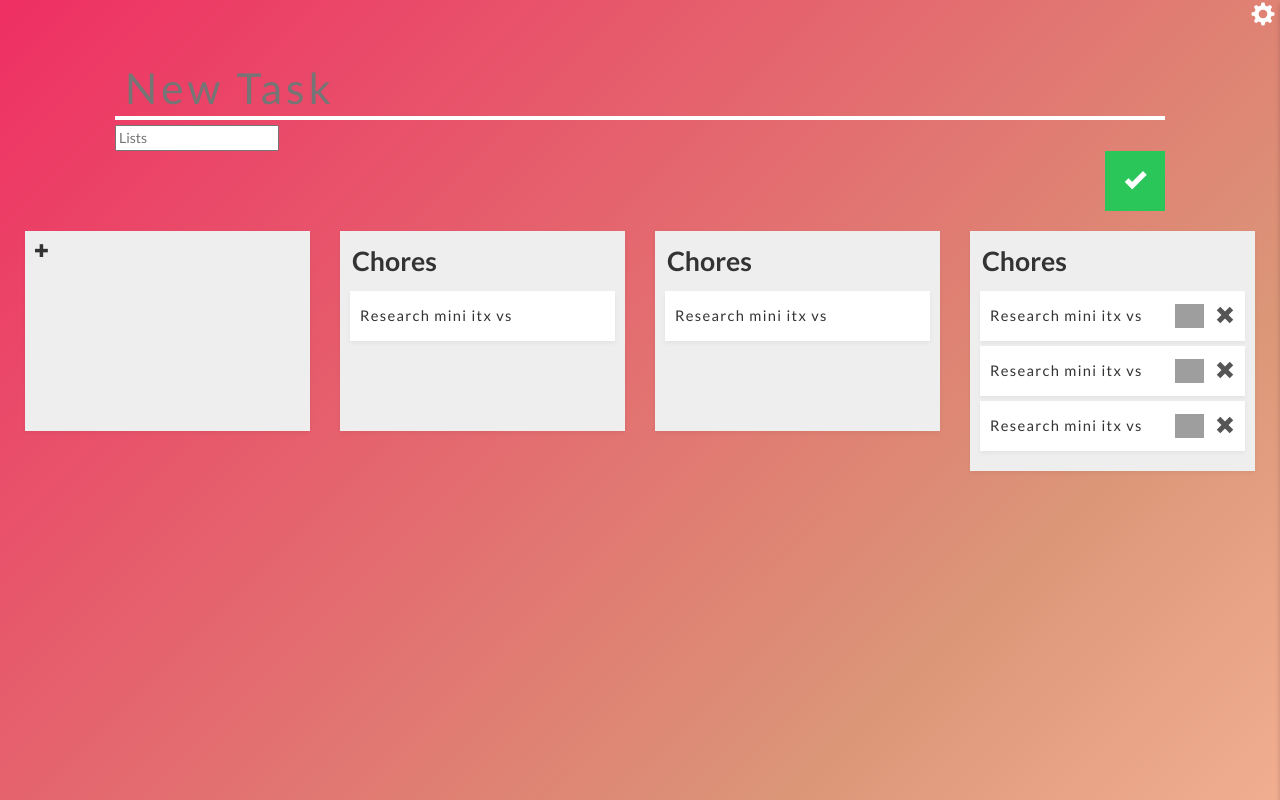
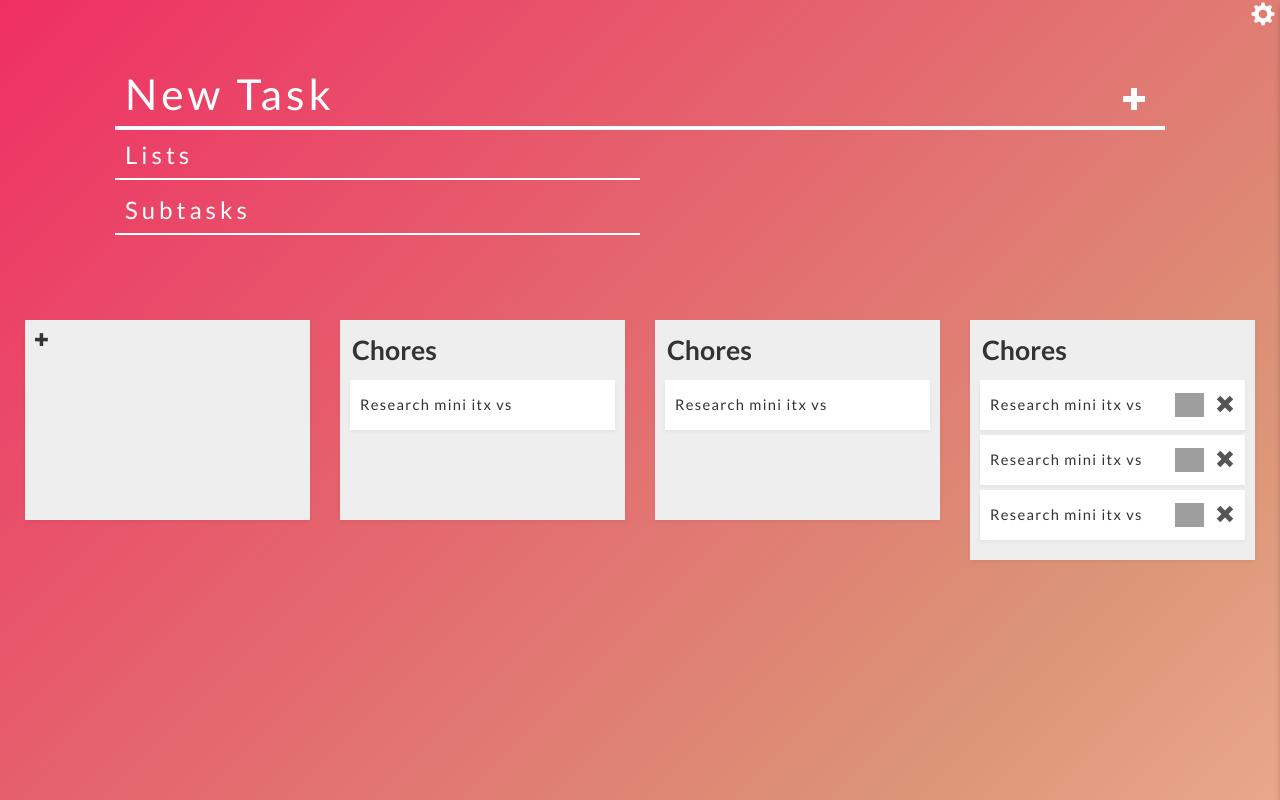
Before and after one commit to escribano/list-app, a plain HTML site: page templates/list-view-v2.html in a window 1280 px wide. Drawn offline with Linux system fonts and the light colour scheme; grey boxes are pictures that could not be loaded.

Commit message:
Changes to the add a task area

```diff
--- a/static/css/style-test.css
+++ b/static/css/style-test.css
@@ -40,8 +40,9 @@ body{
 
 .grad_cont{
 	width: 100%;
-	height: 100vh;
+	height: 120vh;
 	position: fixed;
+	background-position: center;
 	background: -moz-linear-gradient(-45deg,  rgba(239,47,99,1) 0%, rgba(219,150,120,1) 76%, rgba(242,174,145,1) 100%); /* FF3.6+ */
 background: -webkit-gradient(linear, left top, right bottom, color-stop(0%,rgba(239,47,99,1)), color-stop(76%,rgba(219,150,120,1)), color-stop(100%,rgba(242,174,145,1))); /* Chrome,Safari4+ */
 background: -webkit-linear-gradient(-45deg,  rgba(239,47,99,1) 0%,rgba(219,150,120,1) 76%,rgba(242,174,145,1) 100%); /* Chrome10+,Safari5.1+ */
@@ -428,34 +429,76 @@ color: #f21800;
 
 .new_list_item .new_task input{
 	width: 100%;
-	height: 60px;
+	height: 70px;
 	border:none;
 	border-bottom: solid 4px #fff;
-	padding:0 130px 0 10px;
+	border-radius: 0;
+	padding-left:10px;
 	margin-bottom: 5px;
 	font-size: 32pt;
 	color: #fff !important;
 	letter-spacing: 3pt;
 	background: none;
+	position: absolute;
+}
+
+.new_list_item .new_task input::-webkit-input-placeholder{
+	color: white;
+}
+
+.new_list_item .list_task input{
+	width: 50%;
+	height: 50px;
+	border:none;
+	border-bottom: solid 2px #fff;
+	border-radius: 0;
+	padding-left:10px;
+	margin-top: 70px;
+	margin-bottom: 5px;
+	font-size: 18pt;
+	color: #fff !important;
+	letter-spacing: 3pt;
+	background: none;
+}
+
+.new_list_item .list_task input::-webkit-input-placeholder{
+	color: white;
+}
+
+.new_list_item .sub_task input{
+	width: 50%;
+	height: 50px;
+	border:none;
+	border-bottom: solid 2px #fff;
+	border-radius: 0;
+	padding-left:10px;
+	margin-bottom: 5px;
+	font-size: 18pt;
+	color: #fff !important;
+	letter-spacing: 3pt;
+	background: none;
+}
+
+.new_list_item .sub_task input::-webkit-input-placeholder{
+	color: white;
 }
 
 .add_butt button{
 	position: absolute;
 	border: solid 0px #000;
 	width: 60px;
-	height: 60px;
-	background: #2bc65a;
-	font-size: 16pt;
+	height: 80px;
+	background: none;
+	font-size: 18pt;
 	color: white;
 	right: 0px;
-	transition:color .1s, background .2s;
-		-webkit-transition:color .1s, background .2s;
-		-moz-transition:color .1s, background .2s;
+	transition:color .2s, background .2s;
+		-webkit-transition:color .2s, background .2s;
+		-moz-transition:color .2s, background .2s;
 }
 
 .add_butt button:hover{
-color: #fff;
-background: #25a84c;
+color: #EE3464;
 }
 
 .add_butt_group button{
@@ -814,6 +857,28 @@ nav li a{
 	.list{
 		margin:10px 0;
 	}
+	.new_list_item .new_task input{
+		font-size: 20pt;
+		height: 60px;
+	}
+
+	.new_list_item .list_task input{
+		font-size: 16pt;
+		width: 100%;
+		margin-top: 60px;
+	}
+
+	.new_list_item .sub_task input{
+		font-size: 16pt;
+		width: 100%;
+	}
+	.add_butt button{
+		height: 60px;
+		font-size: 16pt;
+	}
+	.grad_cont{
+		margin-top: -20px;
+	}
 	}
 
 @media only screen and (max-width: 640px){
--- a/templates/list-view-v2.html
+++ b/templates/list-view-v2.html
@@ -56,12 +56,13 @@
   	new_list_item">
   	<form>
 		<div class="new_task"><input type="text" name="new_task" placeholder="New Task"></div>
-		<div class="list_task"><input type="text" name="list_spec" placeholder="Lists"></div>
-		<div class="add_butt">
+			<div class="add_butt">
 			<button type="submit">
-				<i class="glyphicon glyphicon-ok icon-white"></i>
+				<i class="glyphicon glyphicon-plus icon-white"></i>
 			</button>
 		</div>
+		<div class="list_task"><input type="text" name="list_spec" placeholder="Lists"></div>
+		<div class="sub_task"><input type="text" name="sub_task" placeholder="Subtasks"></div>
 	</form>
 
 
```
